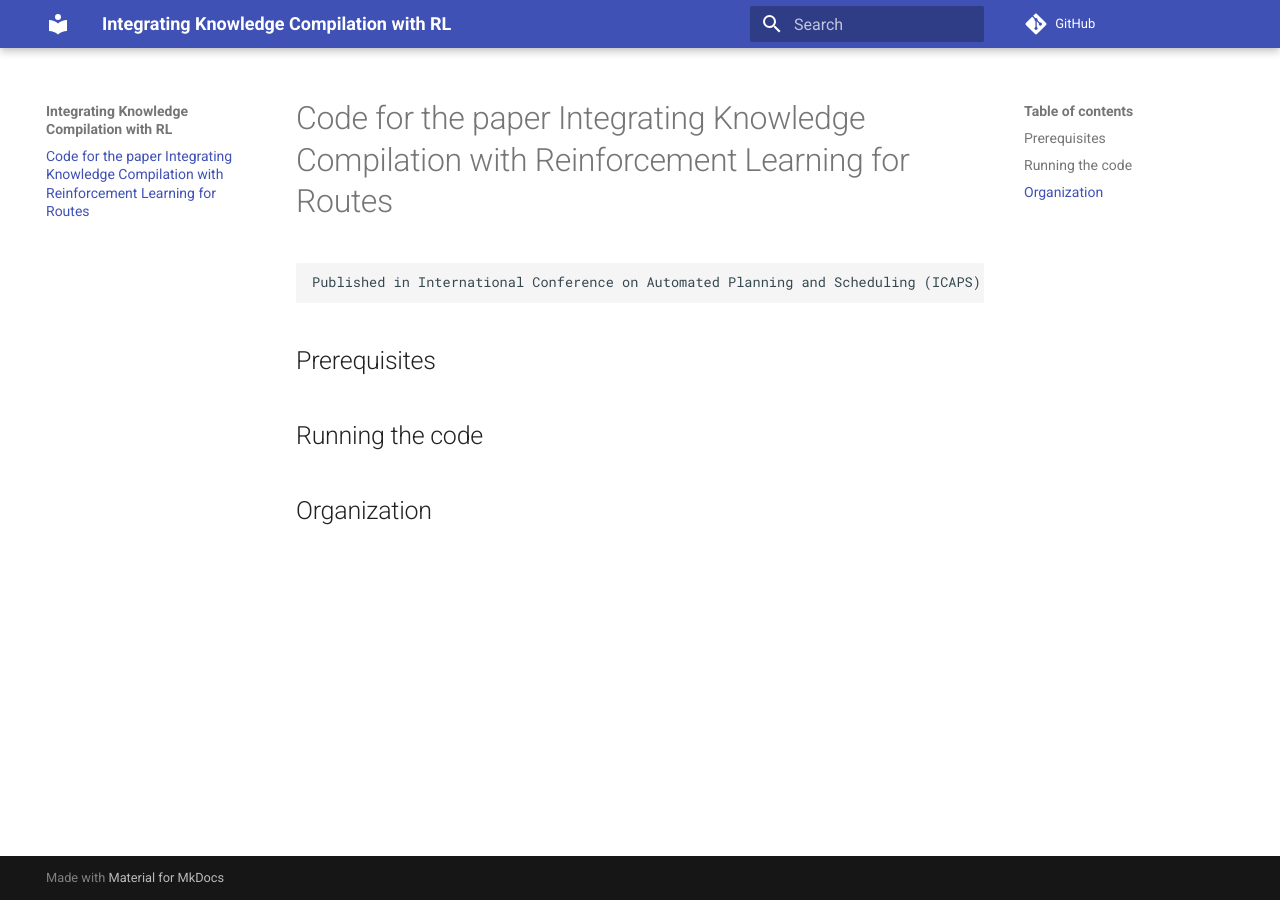
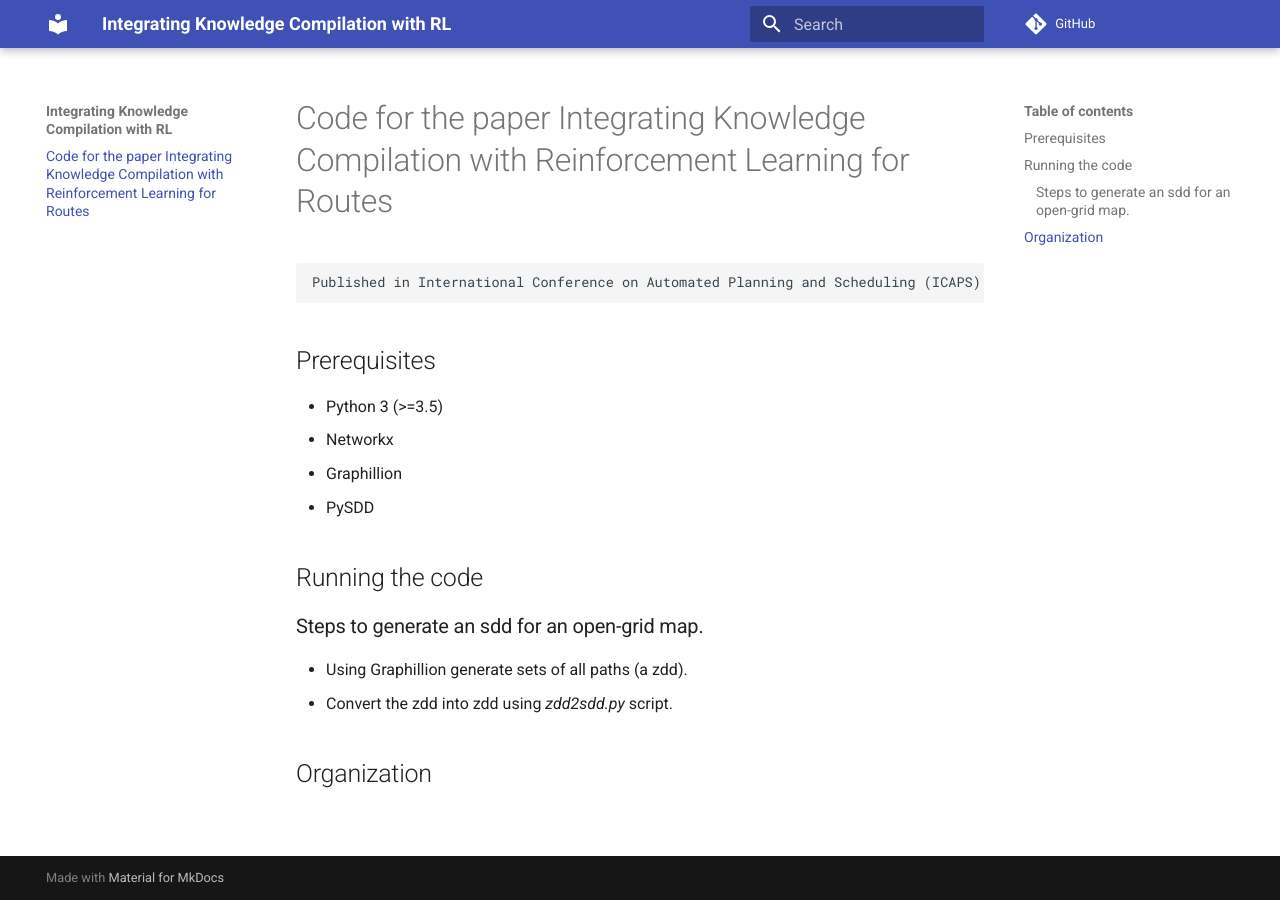
Before and after one commit to kushagra06/KCRL-Docs, an MkDocs documentation site: the page built from docs/index.md, in a window 1280 px wide. Built offline with MkDocs 1.6.1 and Material for MkDocs 9.7.7, drawn with Linux system fonts in a browser that asks for light colours; comment, search, counter and statistics services are not loaded.

Commit message:
Update index.md

```diff
--- a/docs/index.md
+++ b/docs/index.md
@@ -2,9 +2,15 @@
     Published in International Conference on Automated Planning and Scheduling (ICAPS) 2021
 
 ## Prerequisites
-
+* Python 3 (>=3.5)
+* Networkx
+* Graphillion
+* PySDD
 
 ## Running the code
 
+### Steps to generate an sdd for an open-grid map.
+* Using Graphillion generate sets of all paths (a zdd).
+* Convert the zdd into zdd using *zdd2sdd.py* script.
 
 ## Organization
```
